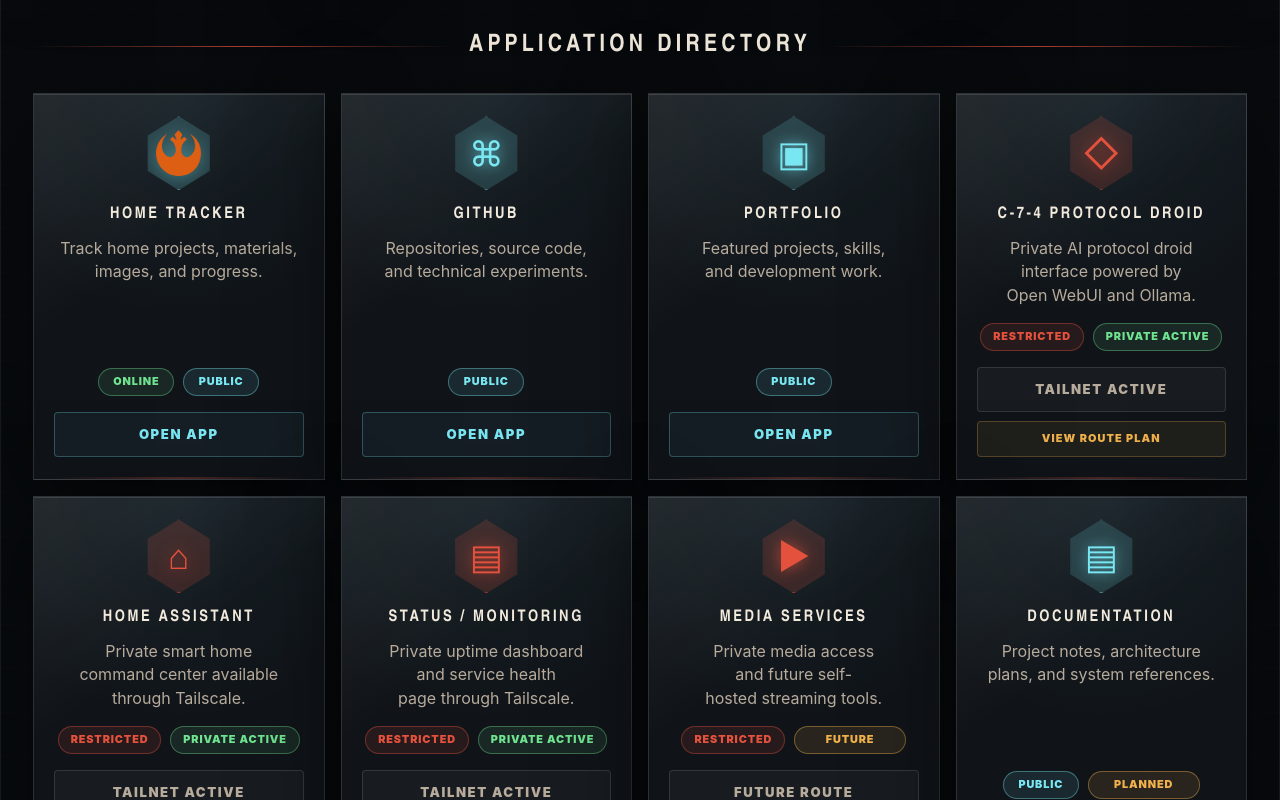
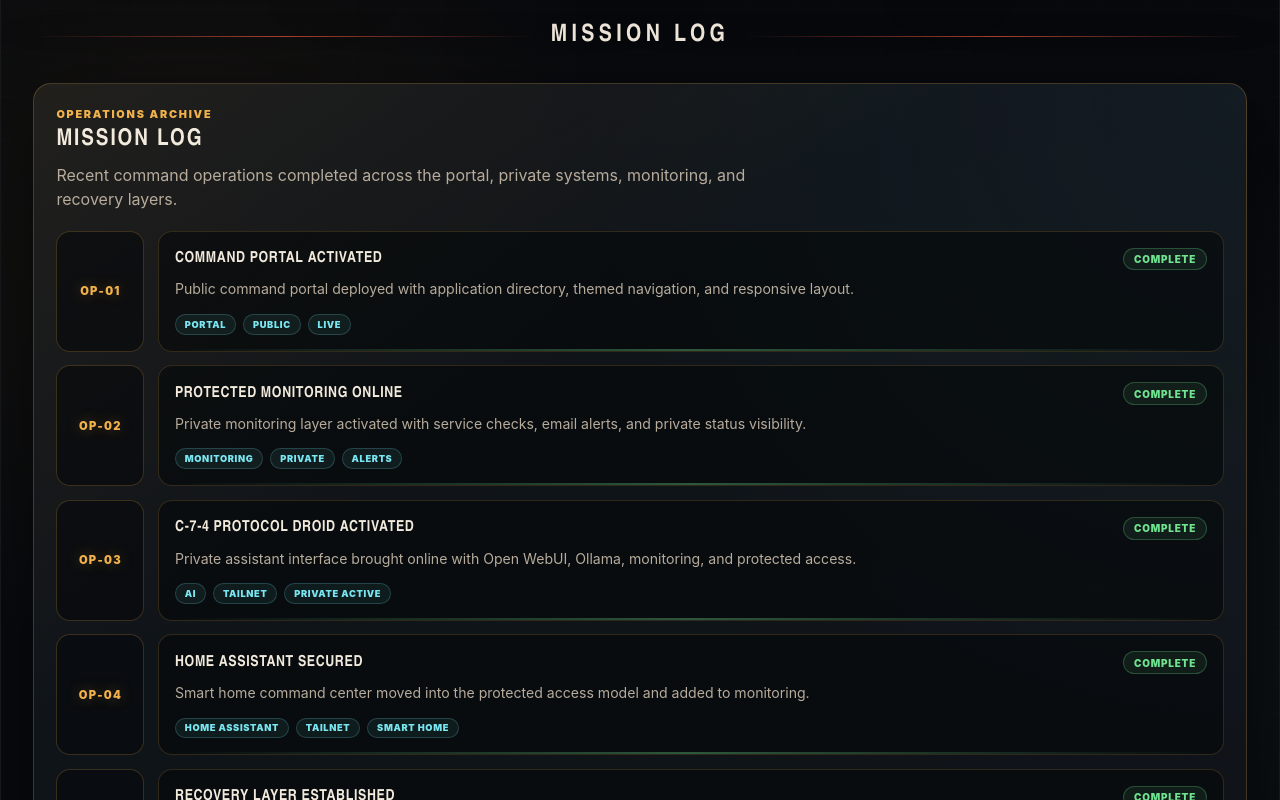
Before and after one commit to acurunner79/jorgesotocoder-portal, a React (Vite) app: page / in a window 1280 px wide. Shown: the part 2500-3300 px from the top of the page. Built offline with nearby package versions, Linux system fonts and the light colour scheme.

Commit message:
Add mission log section

```diff
--- a/src/App.css
+++ b/src/App.css
@@ -2191,6 +2191,7 @@
   }
 }
 
+/*------- Portal System Index -------*/
 .portal-system-index {
   padding: clamp(1.75rem, 3vw, 2.5rem) 2rem;
   background:
@@ -2500,3 +2501,207 @@
     justify-self: start;
   }
 }
+
+/*------- Mission Log -------*/
+.mission-log-section {
+  padding: clamp(1.75rem, 3vw, 2.5rem) 2rem;
+  background:
+    radial-gradient(circle at 15% 20%, rgba(255, 183, 77, 0.06), transparent 28rem),
+    radial-gradient(circle at 85% 50%, rgba(121, 231, 242, 0.045), transparent 30rem),
+    rgba(8, 10, 13, 0.78);
+}
+
+.mission-log-shell {
+  position: relative;
+  overflow: hidden;
+  max-width: 1220px;
+  margin: 0 auto;
+  padding: clamp(1rem, 2vw, 1.4rem);
+  background:
+    linear-gradient(145deg, rgba(255, 183, 77, 0.07), transparent 34%),
+    radial-gradient(circle at top right, rgba(121, 231, 242, 0.045), transparent 42%),
+    var(--panel);
+  border: 1px solid rgba(255, 183, 77, 0.22);
+  border-radius: var(--radius);
+  box-shadow: var(--shadow);
+}
+
+.mission-log-shell::before {
+  content: "";
+  position: absolute;
+  inset: 0;
+  background:
+    linear-gradient(rgba(255, 255, 255, 0.018) 1px, transparent 1px),
+    linear-gradient(90deg, rgba(255, 255, 255, 0.018) 1px, transparent 1px);
+  background-size: 24px 24px;
+  opacity: 0.18;
+  pointer-events: none;
+}
+
+.mission-log-header {
+  position: relative;
+  z-index: 1;
+  margin-bottom: 1.15rem;
+}
+
+.mission-log-header p {
+  margin: 0 0 0.35rem;
+  color: var(--amber);
+  text-transform: uppercase;
+  letter-spacing: 0.16em;
+  font-size: 0.68rem;
+  font-weight: 900;
+}
+
+.mission-log-header h3 {
+  margin: 0;
+  color: var(--text);
+  text-transform: uppercase;
+  letter-spacing: 0.08em;
+  font-size: clamp(1.1rem, 2vw, 1.45rem);
+}
+
+.mission-log-header span {
+  display: block;
+  margin-top: 0.45rem;
+  color: var(--muted);
+  line-height: 1.55;
+  max-width: 760px;
+}
+
+.mission-log-timeline {
+  position: relative;
+  z-index: 1;
+  display: grid;
+  gap: 0.85rem;
+}
+
+.mission-log-entry {
+  display: grid;
+  grid-template-columns: 88px 1fr;
+  gap: 0.85rem;
+  align-items: stretch;
+}
+
+.mission-log-marker {
+  display: grid;
+  place-items: center;
+  min-height: 100%;
+  background: rgba(5, 7, 10, 0.6);
+  border: 1px solid rgba(255, 183, 77, 0.2);
+  border-radius: calc(var(--radius) - 4px);
+}
+
+.mission-log-marker span {
+  color: var(--amber);
+  text-transform: uppercase;
+  letter-spacing: 0.11em;
+  font-size: 0.7rem;
+  font-weight: 900;
+  text-shadow: 0 0 14px rgba(255, 183, 77, 0.35);
+}
+
+.mission-log-content {
+  position: relative;
+  overflow: hidden;
+  padding: 1rem;
+  background: rgba(5, 7, 10, 0.58);
+  border: 1px solid rgba(255, 183, 77, 0.16);
+  border-radius: calc(var(--radius) - 4px);
+}
+
+.mission-log-content::after {
+  content: "";
+  position: absolute;
+  inset: auto 16px 0;
+  height: 2px;
+  background: linear-gradient(90deg, transparent, rgba(111, 227, 143, 0.5), transparent);
+  opacity: 0.7;
+}
+
+.mission-log-entry.pending .mission-log-content::after {
+  background: linear-gradient(90deg, transparent, rgba(255, 183, 77, 0.6), transparent);
+}
+
+.mission-log-topline {
+  display: flex;
+  align-items: center;
+  justify-content: space-between;
+  gap: 0.75rem;
+  margin-bottom: 0.5rem;
+}
+
+.mission-log-topline h3 {
+  margin: 0;
+  color: var(--text);
+  font-size: 0.95rem;
+  letter-spacing: 0.04em;
+  text-transform: uppercase;
+}
+
+.mission-log-topline span {
+  flex: 0 0 auto;
+  padding: 0.28rem 0.6rem;
+  color: var(--green);
+  background: rgba(111, 227, 143, 0.08);
+  border: 1px solid rgba(111, 227, 143, 0.25);
+  border-radius: 999px;
+  text-transform: uppercase;
+  letter-spacing: 0.08em;
+  font-size: 0.62rem;
+  font-weight: 900;
+}
+
+.mission-log-entry.pending .mission-log-topline span {
+  color: var(--amber);
+  background: rgba(255, 183, 77, 0.08);
+  border-color: rgba(255, 183, 77, 0.28);
+}
+
+.mission-log-content p {
+  margin: 0;
+  color: var(--muted);
+  line-height: 1.55;
+  font-size: 0.88rem;
+}
+
+.mission-log-tags {
+  display: flex;
+  flex-wrap: wrap;
+  gap: 0.45rem;
+  margin-top: 0.85rem;
+}
+
+.mission-log-tags span {
+  padding: 0.24rem 0.55rem;
+  color: var(--cyan);
+  background: rgba(121, 231, 242, 0.07);
+  border: 1px solid rgba(121, 231, 242, 0.2);
+  border-radius: 999px;
+  text-transform: uppercase;
+  letter-spacing: 0.07em;
+  font-size: 0.58rem;
+  font-weight: 900;
+}
+
+@media (max-width: 760px) {
+  .mission-log-section {
+    padding-left: 1rem;
+    padding-right: 1rem;
+  }
+
+  .mission-log-entry {
+    grid-template-columns: 1fr;
+  }
+
+  .mission-log-marker {
+    min-height: auto;
+    justify-content: start;
+    padding: 0.65rem 0.85rem;
+  }
+
+  .mission-log-topline {
+    align-items: flex-start;
+    flex-direction: column;
+  }
+}
--- a/src/App.jsx
+++ b/src/App.jsx
@@ -13,6 +13,7 @@
   securityDirectives,
   commandTicker,
   portalSystemIndex,
+  missionLog,
 } from "./data/site";
 
 function AppCard({ app }) {
@@ -89,6 +90,57 @@
       <span>{item.label}</span>
       <strong>{item.value}</strong>
     </a>
+  );
+}
+
+function MissionLogEntry({ entry }) {
+  return (
+    <article className={`mission-log-entry ${entry.status.toLowerCase()}`}>
+      <div className="mission-log-marker">
+        <span>{entry.code}</span>
+      </div>
+
+      <div className="mission-log-content">
+        <div className="mission-log-topline">
+          <h3>{entry.title}</h3>
+          <span>{entry.status}</span>
+        </div>
+
+        <p>{entry.detail}</p>
+
+        <div className="mission-log-tags">
+          {entry.tags.map((tag) => (
+            <span key={tag}>{tag}</span>
+          ))}
+        </div>
+      </div>
+    </article>
+  );
+}
+
+function MissionLog({ log }) {
+  return (
+    <section className="mission-log-section">
+      <div className="section-heading">
+        <span />
+        <h2>{log.title}</h2>
+        <span />
+      </div>
+
+      <div className="mission-log-shell">
+        <div className="mission-log-header">
+          <p>{log.eyebrow}</p>
+          <h3>{log.title}</h3>
+          <span>{log.subtitle}</span>
+        </div>
+
+        <div className="mission-log-timeline">
+          {log.entries.map((entry) => (
+            <MissionLogEntry key={entry.code} entry={entry} />
+          ))}
+        </div>
+      </div>
+    </section>
   );
 }
 
@@ -405,6 +457,8 @@
         </div>
       </section>
 
+      <MissionLog log={missionLog} />
+
       <section className="directory-section" id="apps">
         <div className="section-heading">
           <span />
--- a/src/data/site.js
+++ b/src/data/site.js
@@ -16,6 +16,71 @@
   label: "Incoming Transmission",
   phrase:
     "SYSTEMS NOMINAL · PRIVATE ROUTES SECURED · BACKUPS VERIFIED · C-7-4 PROTOCOL DROID ONLINE · HOME ASSISTANT PRIVATE ACTIVE · THE ROCK STANDING BY",
+};
+
+export const missionLog = {
+  eyebrow: "Operations Archive",
+  title: "Mission Log",
+  subtitle:
+    "Recent command operations completed across the portal, private systems, monitoring, and recovery layers.",
+  entries: [
+    {
+      code: "OP-01",
+      title: "Command Portal Activated",
+      status: "Complete",
+      detail:
+        "Public command portal deployed with application directory, themed navigation, and responsive layout.",
+      tags: ["Portal", "Public", "Live"],
+    },
+    {
+      code: "OP-02",
+      title: "Protected Monitoring Online",
+      status: "Complete",
+      detail:
+        "Private monitoring layer activated with service checks, email alerts, and private status visibility.",
+      tags: ["Monitoring", "Private", "Alerts"],
+    },
+    {
+      code: "OP-03",
+      title: "C-7-4 Protocol Droid Activated",
+      status: "Complete",
+      detail:
+        "Private assistant interface brought online with Open WebUI, Ollama, monitoring, and protected access.",
+      tags: ["AI", "Tailnet", "Private Active"],
+    },
+    {
+      code: "OP-04",
+      title: "Home Assistant Secured",
+      status: "Complete",
+      detail:
+        "Smart home command center moved into the protected access model and added to monitoring.",
+      tags: ["Home Assistant", "Tailnet", "Smart Home"],
+    },
+    {
+      code: "OP-05",
+      title: "Recovery Layer Established",
+      status: "Complete",
+      detail:
+        "Home Assistant backups, Docker appdata backups, database dumps, flash backup, and restore runbooks were established.",
+      tags: ["Backups", "Runbooks", "Recovery"],
+    },
+    {
+      code: "OP-06",
+      title: "Command Interface Enhanced",
+      status: "Complete",
+      detail:
+        "Aurebesh command ticker and Portal System Index added to strengthen the command-center experience.",
+      tags: ["UI", "Aurebesh", "System Index"],
+    },
+    {
+      code: "OP-07",
+      title: "Second-Copy Backup Deferred",
+      status: "Pending",
+      detail:
+        "External/off-server backup copy is planned once a suitable backup drive is available.",
+      tags: ["Backup", "Deferred", "Amber"],
+    },
+  ],
 };
 
 export const featuredProjects = [
```
